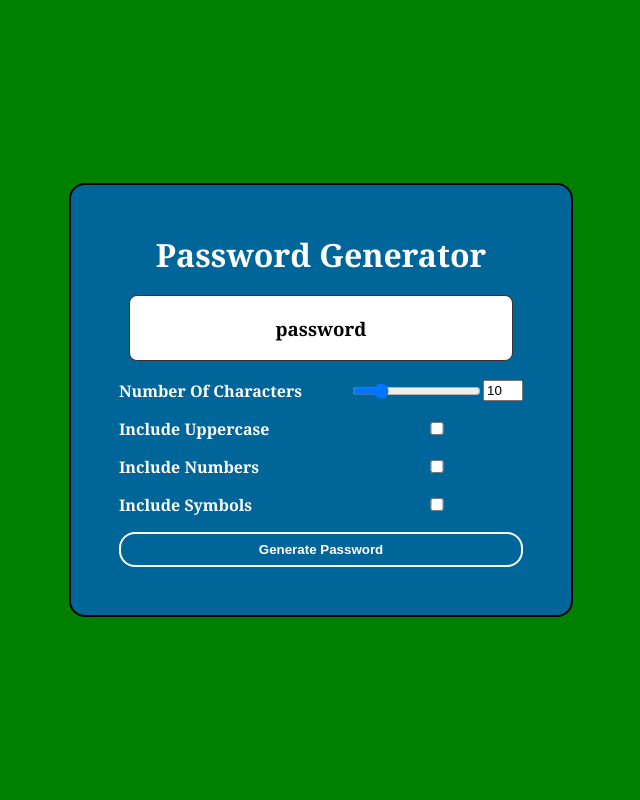
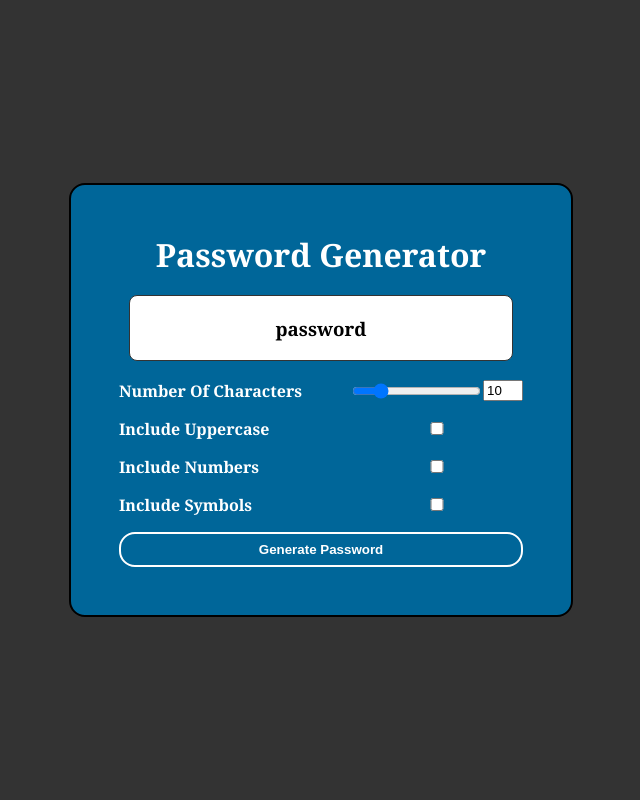
Before and after one commit to shashikanth31/Password, a PHP site: page / in a window 1280 px wide. Shown: the whole page, without its empty margins (319-959 px from the left). Run offline with PHP 8.4, Linux system fonts and the light colour scheme.

Commit message:
Update style.css

```diff
--- a/css/style.css
+++ b/css/style.css
@@ -1,5 +1,5 @@
 body {
-    background-color: green;
+    background-color: #333;
     margin: 0;
     color: white;
     min-height: 100vh;
```
